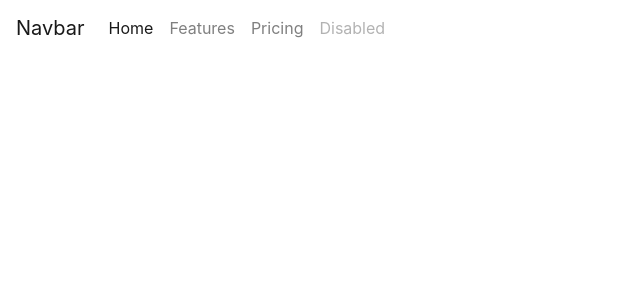
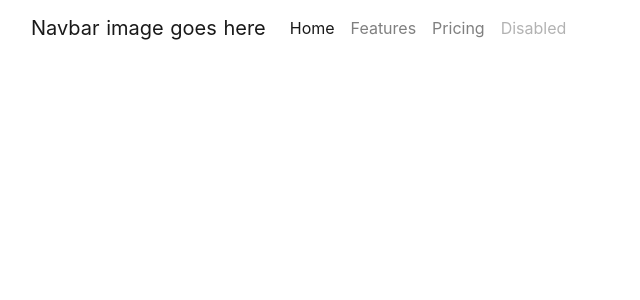
Before and after one commit to dunbar-brett/shelly_personal_web, a Nuxt app: page / in a window 1280 px wide. Shown: the top 300 px of the page, without its empty margins (0-640 px from the left). Built offline with nearby package versions, Linux system fonts and the light colour scheme.

Commit message:
attempt to fix navbar

```diff
--- a/layouts/default.vue
+++ b/layouts/default.vue
@@ -1,6 +1,6 @@
 <template>
   <div>
-    <Nav></Nav>
+    <Nav />
     <nuxt />
   </div>
 </template>
--- a/layouts/partials/nav.vue
+++ b/layouts/partials/nav.vue
@@ -1,24 +1,53 @@
 <template>
+    <!-- Add fixed-top class for a fixed nav -->
     <nav class="navbar navbar-expand-lg navbar-light">
-        <a class="navbar-brand" href="#">Navbar</a>
-        <button class="navbar-toggler" type="button" data-toggle="collapse" data-target="#navbarNavAltMarkup" aria-controls="navbarNavAltMarkup" aria-expanded="false" aria-label="Toggle navigation">
+        <div class="container-fluid">
+            <a class="navbar-brand" href="#">Navbar image goes here</a>
+            <button class="navbar-toggler collapsed" type="button"
+                    data-toggle="collapse"
+                    data-target="#navbarNavAltMarkup"
+                    aria-controls="navbarNavAltMarkup"
+                    aria-expanded="false"
+                    aria-label="Toggle navigation"
+                    v-on:click="navToggler()">
                 <span class="navbar-toggler-icon"></span>
             </button>
             <div class="collapse navbar-collapse" id="navbarNavAltMarkup">
-            <div class="navbar-nav">
+                <div class="navbar-nav nav navbar-right">
                     <a class="nav-item nav-link active" href="#">Home <span class="sr-only">(current)</span></a>
                     <a class="nav-item nav-link" href="#">Features</a>
                     <a class="nav-item nav-link" href="#">Pricing</a>
                     <a class="nav-item nav-link disabled" href="#">Disabled</a>
                 </div>
             </div>
+        </div>
+
+<!--
+<li class="active"><a href="#">Home</a></li>
+<li class="dropdown">
+    <a class="dropdown-toggle" data-toggle="dropdown" href="#">Page 1
+        <span class="caret"></span>
+    </a>
+    <ul class="dropdown-menu">
+        <li><a href="#">Page 1-1</a></li>
+        <li><a href="#">Page 1-2</a></li>
+        <li><a href="#">Page 1-3</a></li>
+    </ul>
+</li>
+<li><a href="#">Page 2</a></li>
+-->
     </nav>
 </template>
 
 <script>
 export default {
+    methods: {
+        navToggler() {
+            console.log('nav toggle clicked');
+        }
+    }
+}
 
-}
 </script>
 
 <style>
--- a/nuxt.config.js
+++ b/nuxt.config.js
@@ -15,6 +15,11 @@ export default {
       { rel: 'icon', type: 'image/x-icon', href: '/favicon.ico' },
       { rel: 'stylesheet', href: 'https://fonts.googleapis.com/css?family=Lato&display=swap'}
 
+    ],
+    script: [
+      {
+        src: 'https://cdnjs.cloudflare.com/ajax/libs/jquery/3.3.1/jquery.min.js'
+      }
     ]
   },
   /*
```
Lines whose indentation alone changed are shown as unchanged.
